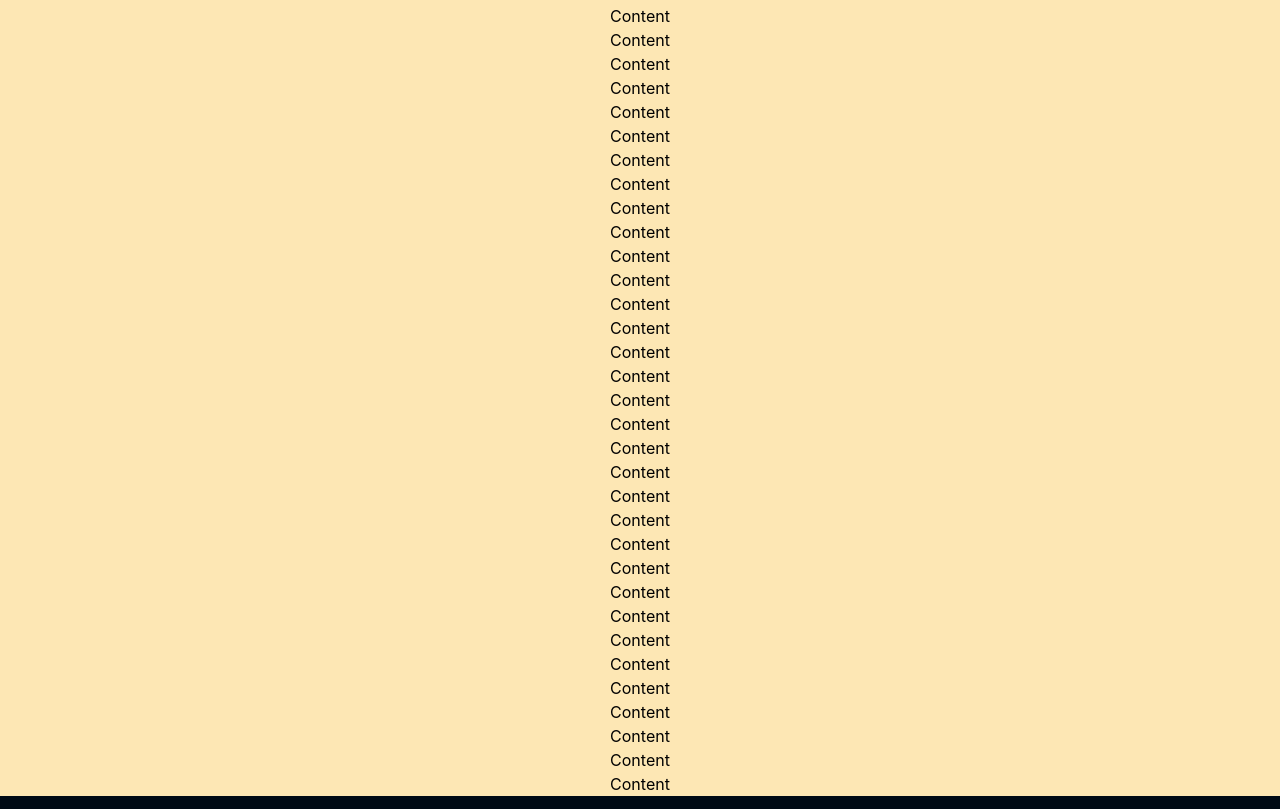
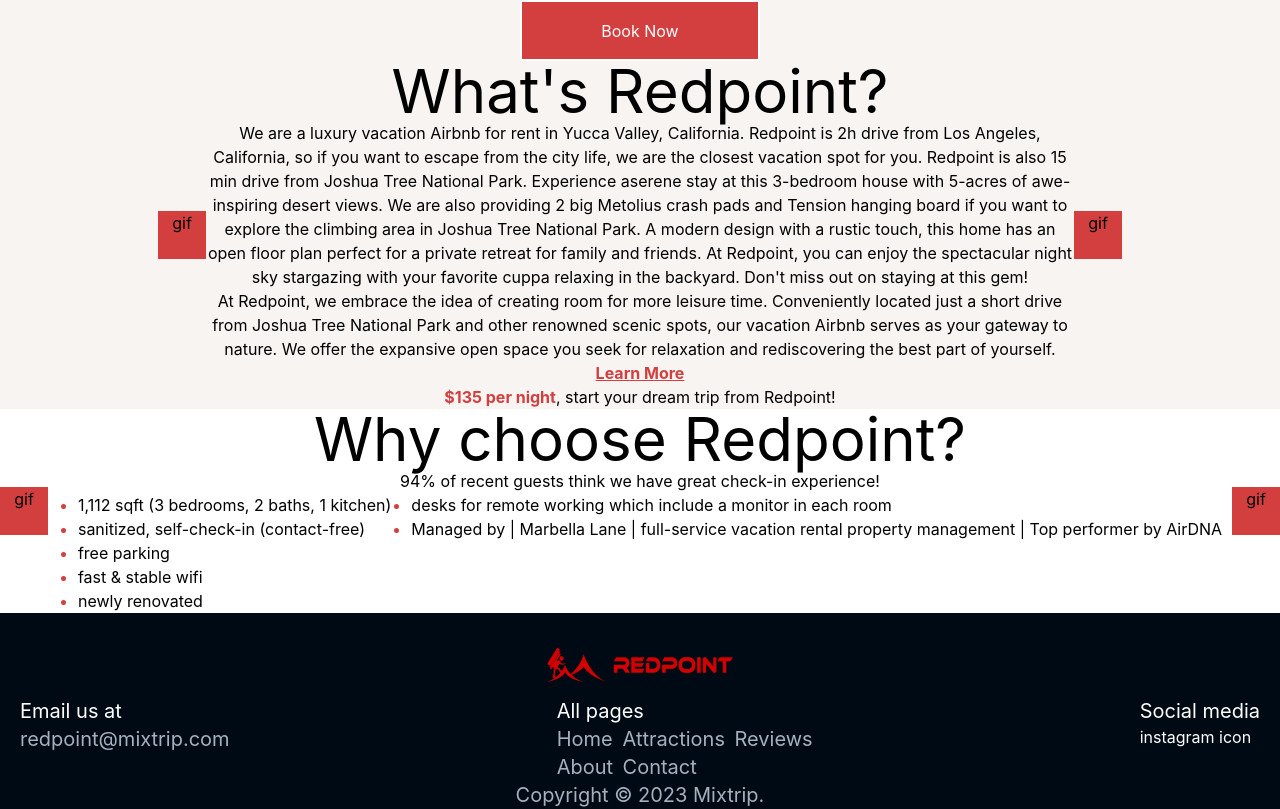
Before and after one commit to joseguera/redpoint, a React (Create React App) app: page / in a window 1280 px wide. Shown: the part 244-1053 px from the top of the page. Built offline with nearby package versions, Linux system fonts and the light colour scheme.

Commit message:
Began working on Home page

```diff
--- a/src/components/Footer.tsx
+++ b/src/components/Footer.tsx
@@ -9,35 +9,36 @@
       <div>
         <img src={logo} alt="logo" />
       </div>
-      <div className='flex flex-row justify-between items-center w-full'>
+      <div className='flex flex-row justify-between items-start w-full'>
         <div className='flex flex-col justify-center items-start'>
-          <p>Email us at</p>
-          <p>redpoint@mixtrip.com</p>
+          <p className='text-xl'>Email us at</p>
+          <a href='mailto:redpoint@mixtrip.com' className='text-[#A7B1BE] text-xl'>redpoint@mixtrip.com</a>
         </div>
         <div className='flex flex-col justify-center items-start'>
           <div className='flex flex-col justify-center items-start'>
-          <p>All pages</p>
+          <p className='text-xl'>All pages</p>
           <div className='flex flex-row justify-between items-start w-64'>
             <div className='flex flex-col justify-start items-start'>
-              <Link to="/">Home</Link>
-              <Link to="/about">About</Link>
+              <Link className='text-[#A7B1BE] text-xl' to="/">Home</Link>
+              <Link className='text-[#A7B1BE] text-xl' to="/about">About</Link>
             </div>
             <div className='flex flex-col justify-start items-start'>
-              <Link to="/attractions">Attractions</Link>
-              <Link to="/contact-us">Contact</Link>
+              <Link className='text-[#A7B1BE] text-xl' to="/attractions">Attractions</Link>
+              <Link className='text-[#A7B1BE] text-xl' to="/contact-us">Contact</Link>
             </div>
             <div className='flex flex-col justify-start items-start'>
-              <Link to="/reviews">Reviews</Link>
+              <Link className='text-[#A7B1BE] text-xl' to="/reviews">Reviews</Link>
             </div>
           </div>
 
           </div>
         </div>
         <div className='flex flex-col justify-center items-start'>
-          <p>Social media</p>
+          <p className='text-xl'>Social media</p>
           <p>instagram icon</p>
         </div>
       </div>
+      <div className='text-[#A7B1BE] text-xl'>Copyright © 2023 Mixtrip.</div>
     </div>
   )
 }
--- a/src/index.css
+++ b/src/index.css
@@ -11,7 +11,7 @@
   -moz-osx-font-smoothing: grayscale;
   width: 100%;
   height: 100%;
-  background-color: #fde7b4;
+  background-color: #F7F4F2;
 }
 
 code {
--- a/src/pages/Home.tsx
+++ b/src/pages/Home.tsx
@@ -1,53 +1,106 @@
-import React, { useEffect } from 'react'
+import React from "react";
+import { Link } from "react-router-dom";
 
 export default function Home() {
-
   // For go "back to top" button
   // useEffect(() => {
   //   window.scrollTo(0, 0)
   // }, [])
 
   return (
-    <div className="flex flex-col pt-32">
-      Home
-      <p>Content</p>
-      <p>Content</p>
-      <p>Content</p>
-      <p>Content</p>
-      <p>Content</p>
-      <p>Content</p>
-      <p>Content</p>
-      <p>Content</p>
-      <p>Content</p>
-      <p>Content</p>
-      <p>Content</p>
-      <p>Content</p>
-      <p>Content</p>
-      <p>Content</p>
-      <p>Content</p>
-      <p>Content</p>
-      <p>Content</p>
-      <p>Content</p>
-      <p>Content</p>
-      <p>Content</p>
-      <p>Content</p>
-      <p>Content</p>
-      <p>Content</p>
-      <p>Content</p>
-      <p>Content</p>
-      <p>Content</p>
-      <p>Content</p>
-      <p>Content</p>
-      <p>Content</p>
-      <p>Content</p>
-      <p>Content</p>
-      <p>Content</p>
-      <p>Content</p>
-      <p>Content</p>
-      <p>Content</p>
-      <p>Content</p>
-      <p>Content</p>
-
+    <div className="flex flex-col items-center pt-32 w-full">
+      <div className="flex flex-col items-center h-full w-full text-center bg-[url('../images/home_heroimage 1.png')]">
+        <h1 className="text-6xl">Serene Moments</h1>
+        <p className="text-xl">
+          Experience tranquility before the holiday rush. Retreat to a cozy
+          vacation Airbnb exclusively for yourself during the first half of
+          December and savor your getaway!
+        </p>
+        <button className="bg-[#D33F3F] text-white border-2 border-white w-[240px] h-[61px]">
+          Book Now
+        </button>
+      </div>
+      <div className="text-center flex flex-row justify-between items-center">
+        <div id="gif" className="w-12 h-12 bg-[#D33F3F]">
+          gif
+        </div>
+        <div className="w-[868px]">
+          <h2 className="text-6xl">What's Redpoint?</h2>
+          <p>
+            We are a luxury vacation Airbnb for rent in Yucca Valley,
+            California. Redpoint is 2h drive from Los Angeles, California, so if
+            you want to escape from the city life, we are the closest vacation
+            spot for you. Redpoint is also 15 min drive from Joshua Tree
+            National Park. Experience aserene stay at this 3-bedroom house with
+            5-acres of awe-inspiring desert views. We are also providing 2 big
+            Metolius crash pads and Tension hanging board if you want to explore
+            the climbing area in Joshua Tree National Park. A modern design with
+            a rustic touch, this home has an open floor plan perfect for a
+            private retreat for family and friends. At Redpoint, you can enjoy
+            the spectacular night sky stargazing with your favorite cuppa
+            relaxing in the backyard. Don't miss out on staying at this gem!
+          </p>
+          <p>
+            At Redpoint, we embrace the idea of creating room for more leisure
+            time. Conveniently located just a short drive from Joshua Tree
+            National Park and other renowned scenic spots, our vacation Airbnb
+            serves as your gateway to nature. We offer the expansive open space
+            you seek for relaxation and rediscovering the best part of yourself.{" "}
+            <Link to="/about" className="text-[#D33F3F] font-bold underline">
+              Learn More
+            </Link>
+          </p>
+          <p>
+            <span className="text-[#D33F3F] font-bold">$135 per night</span>,
+            start your dream trip from Redpoint!
+          </p>
+        </div>
+        <div id="gif" className="w-12 h-12 bg-[#D33F3F]">
+          gif
+        </div>
+      </div>
+      <div className="text-center bg-white w-screen flex flex-row items-center justify-between">
+        <div id="gif" className="w-12 h-12 bg-[#D33F3F]">
+          gif
+        </div>
+        <div id="content">
+          <h2 className="text-6xl">Why choose Redpoint?</h2>
+          <p>94% of recent guests think we have great check-in experience!</p>
+          <div className="flex flex-row">
+            <div className="text-left">
+              <ul className="list-disc pl-5 marker:text-[#D33F3F]">
+                <li>1,112 sqft (3 bedrooms, 2 baths, 1 kitchen)</li>
+                <li>sanitized, self-check-in (contact-free)</li>
+                <li>free parking</li>
+                <li>fast & stable wifi</li>
+                <li>newly renovated</li>
+              </ul>
+            </div>
+            <div className="text-left">
+              <ul className="list-disc pl-5 marker:text-[#D33F3F]">
+                <li>
+                  desks for remote working which include a monitor in each room
+                </li>
+                <li>
+                  Managed by | Marbella Lane | full-service vacation rental
+                  property management | Top performer by AirDNA
+                </li>
+              </ul>
+            </div>
+          </div>
+        </div>
+        <div id="gif" className="w-12 h-12 bg-[#D33F3F]">
+          gif
+        </div>
+      </div>
+      {/*
+      // SECTION TEMPLATE
+      <div className="text-center bg-white">
+        <h2 className="text-6xl"></h2>
+        <p></p>
+        <div className="flex flex-row"></div>
+      </div>
+      */}
     </div>
-  )
+  );
 }
--- a/tailwind.config.js
+++ b/tailwind.config.js
@@ -4,7 +4,11 @@
     "./src/**/*.{js,jsx,ts,tsx}",
   ],
   theme: {
-    extend: {},
+    extend: {
+        backgroundImage: {
+          // 'hero': "url('./src/images/home_heroimage 1.png')",
+        },
+    },
   },
   plugins: [],
 }
```
Also changed, not shown: src/images/home_heroimage 1.png (added).
